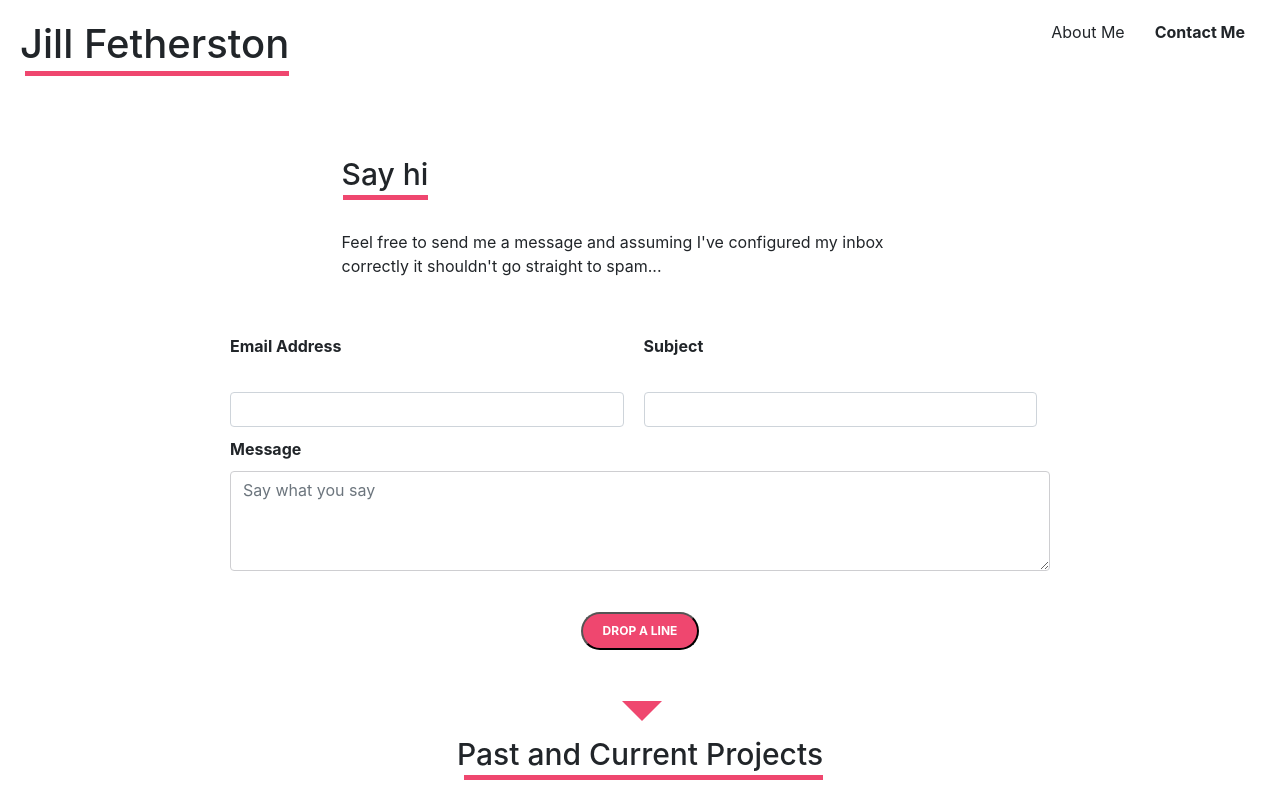
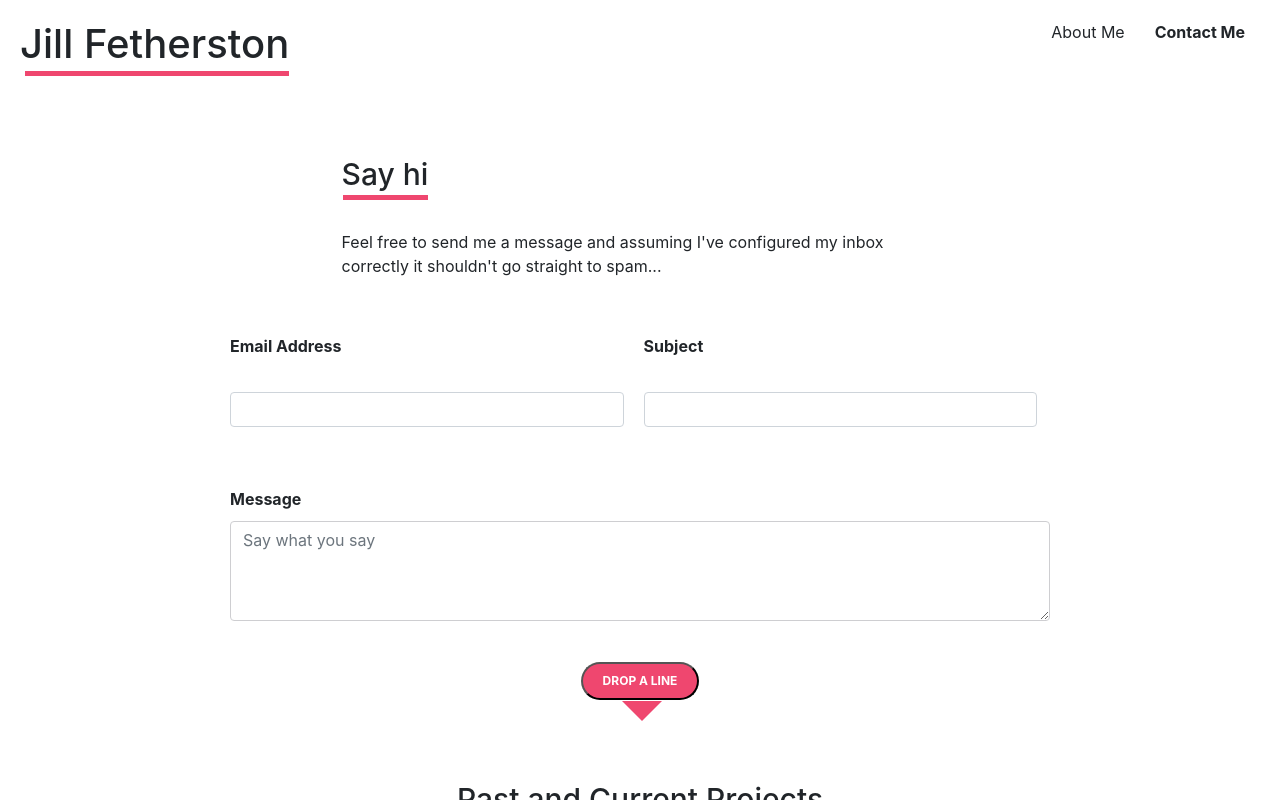
Before and after one commit to 12Noone/jfetherston-dot-com, a React app in the folder react-ui/: page / in a window 1280 px wide. Both pictures are taken after a click on the item "Contact Me". Shown: the top 800 px of the page. Built offline with nearby package versions, Linux system fonts and the light colour scheme.

Commit message:
contact form styles

```diff
--- a/react-ui/src/stylesheets/ContactForm.less
+++ b/react-ui/src/stylesheets/ContactForm.less
@@ -42,6 +42,10 @@
           font-weight: bold;
           display: block;
         }
+        .error {
+          position: absolute;
+          color: @pink;
+        }
       }
     }
     .bi-column {
@@ -72,6 +76,7 @@
     }
     .single-column {
       width: 100%;
+      margin-top: 60px;
       .form-element {
         width: 100%;
         textarea {
--- a/react-ui/src/stylesheets/Project.less
+++ b/react-ui/src/stylesheets/Project.less
@@ -4,7 +4,7 @@
   height: 100vh;
   text-align: center;
   .heading {
-    top: 35px;
+    top: 80px;
   }
   .project-grid {
     display: flex;
```
